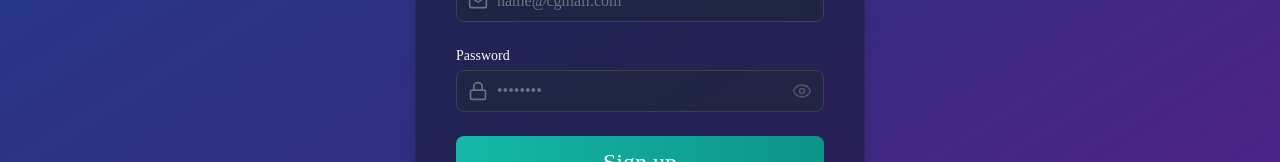
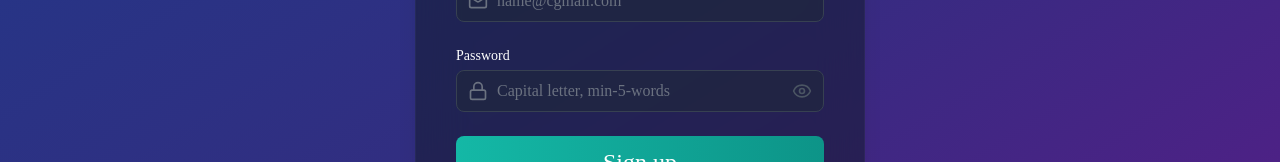
Before and after one commit to davyken/Dtodo, a React (Vite) app: page /register in a window 1280 px wide. Shown: the part 397-559 px from the top of the page. Built offline with nearby package versions, Linux system fonts and the light colour scheme.

Commit message:
modiifed content

```diff
--- a/src/Pages/AuthPage/Registrations.jsx
+++ b/src/Pages/AuthPage/Registrations.jsx
@@ -148,7 +148,7 @@ const Registration = () => {
                                         {...register("password", { required: "Password is required" })}
                                         type={passwordVisible ? "text" : "password"}
                                         className="appearance-none block w-full pl-10 pr-12 px-3 py-2 border border-gray-700 rounded-lg bg-gray-800/50 text-white placeholder-gray-500 focus:outline-none focus:ring-2 focus:ring-teal-500 focus:border-transparent transition-all"
-                                        placeholder="••••••••"
+                                        placeholder="Capital letter, min-5-words"
                                     />
                                     <button
                                         type="button"
```
